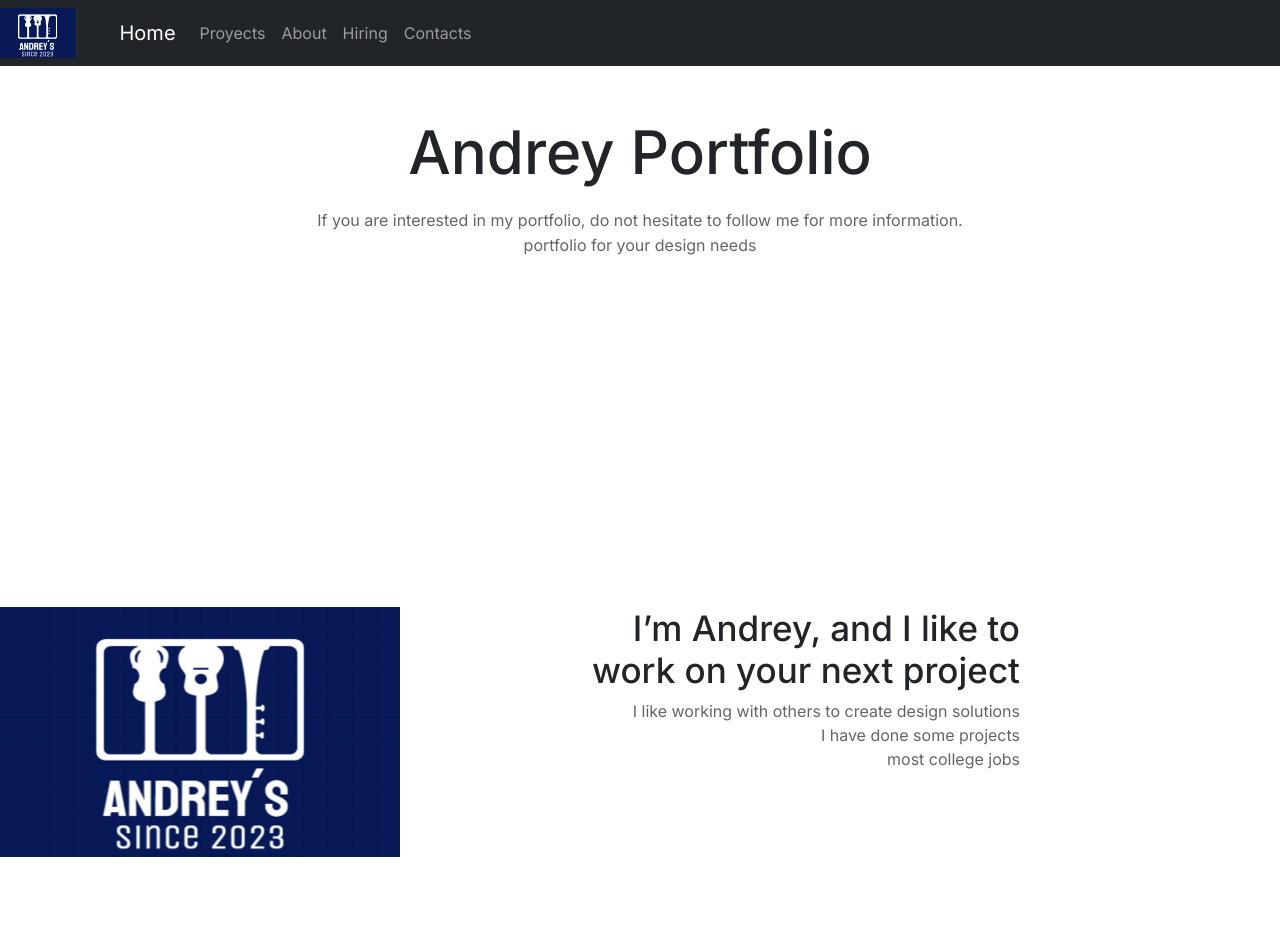
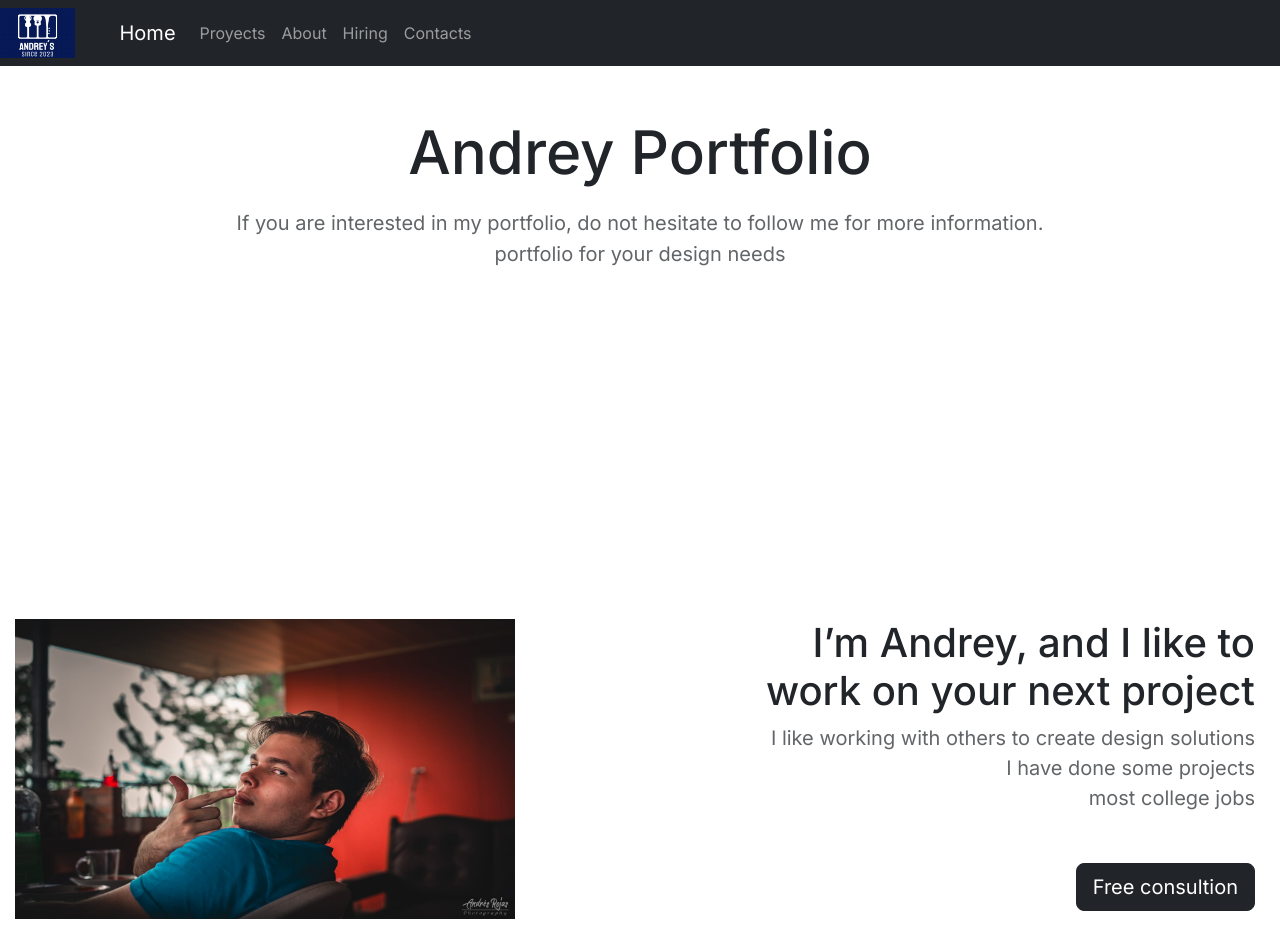
Before and after one commit to AndreyBV5/Primera_Prueba_Progra_Part2, a Next.js app in the folder portafolio-app/: page / in a window 1280 px wide. Shown: the top 952 px of the page. Built offline with nearby package versions, Linux system fonts and the light colour scheme.

Commit message:
Botton About
Se creo un boton en el apartado about con boostrap

```diff
--- a/portafolio-app/src/app/components/About.tsx
+++ b/portafolio-app/src/app/components/About.tsx
@@ -1,19 +1,23 @@
 "use client"
 import React from 'react'
-import Profile from "../components/Logo Andrey.png"
+import Profile from "../components/Perfil Andrey.jpeg"
 import Image from "next/image";
+import { Button } from "react-bootstrap"
 
 const About = () => {
   return (
     <div className="containers">
       <figure className="Image">
-        <Image src={Profile} alt="" width={400} height={250} />
+        <Image src={Profile} alt="" width={500} height={300} />
       </figure>
       <h2>I’m Andrey, and I like to
         <br /> work on your next project</h2>
       <p>I like working with others to create design solutions
         <br />I have done some projects
         <br />most college jobs</p>
+      <div className="Button">
+        <Button variant="dark" size="lg">Free consultion</Button>
+      </div>
     </div>
   )
 }
--- a/portafolio-app/src/app/globals.css
+++ b/portafolio-app/src/app/globals.css
@@ -2,6 +2,7 @@
 
 .container {
     text-align: center;
+
   }
 
 .container h1{
@@ -10,19 +11,29 @@
     font-size: 60px;
 }
 
+
 .containers h2{
     margin-top: 350px;
-    margin-right: 260px;
+    margin-right: 25px;
     text-align: right;
-    font-size: 35px;
+    font-size: 40px;
+
 }
 
 
  .containers p {
     text-align: right;
-    margin-bottom: 250px;
-    margin-right: 260px;
+    margin-bottom: 350px;
+    margin-right: 25px;
     opacity: 0.7;
+    font-size: 20px;
+}
+
+.Button {
+    position: relative;
+    top: -300px;
+    text-align: right;
+    margin-right: 25px;
 }
 
 .container p {
@@ -30,6 +41,7 @@
     margin-top: 20px;
     opacity: 0.7;
     text-align: center;
+    font-size: 20px;
 }
 
 .secondP p{
@@ -43,7 +55,7 @@
 .Image{
 
   float: left;
-  margin-right: 10px;
+  margin-left: 15px;
 }
 
 .ProjectsH2{
```
Also changed, not shown: portafolio-app/src/app/components/Perfil Andrey.jpeg (added).
